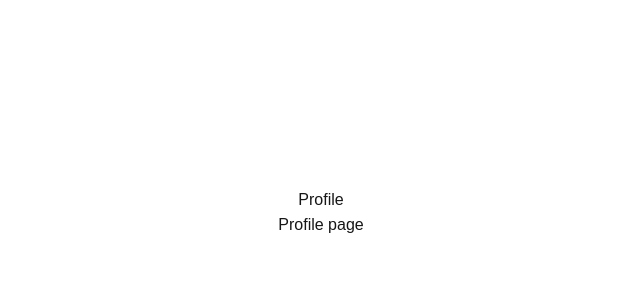
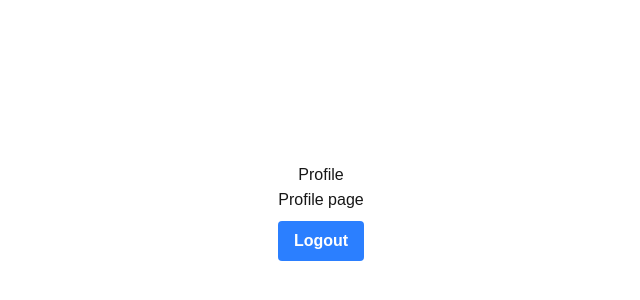
Before and after one commit to priyakishore921/auth-nextjs, a Next.js app: page /profile in a window 1280 px wide. Shown: the part 188-488 px from the top of the page, without its empty margins (319-959 px from the left). Built offline with nearby package versions, Linux system fonts and the light colour scheme.

Commit message:
logout implementation

```diff
--- /dev/null
+++ b/src/app/api/users/logout/route.js
@@ -0,0 +1,16 @@
+import { NextResponse } from "next/server";
+
+export async function GET() {
+  try {
+    // create a response which is capable of removing teh cookies
+    const response = NextResponse.json(
+      {
+        message: 'Logout successful',
+        success: true
+      });
+      response.cookies.set("token", "", { httpOnly: true, expires: new Date()});
+      return response;
+  }catch (err) {
+    return NextResponse.json({error: err.message}, { status: 500});
+  }
+}
--- a/src/app/profile/page.tsx
+++ b/src/app/profile/page.tsx
@@ -1,11 +1,29 @@
-import React from 'react';
+"use client";
+import axios from 'axios';
+import { useRouter } from 'next/navigation';
 
 const ProfilePage = () => {
+  const router = useRouter();
+
+  const logout = async () => {
+    try {
+      await axios("api/users/logout");
+      router.push('/login');
+    } catch(err: any) {
+      console.log(err.message);
+    }
+  }
+
   return (
     <div className='flex flex-col items-center justify-center min-h-screen py-2'>
       <h1>Profile</h1>
       <hr />
       <p>Profile page</p>
+      <hr />
+      <button
+        className='bg-blue-500 hover:bg-blue-700 text-white font-bold py-2 px-4 rounded mt-2'
+        onClick={logout}
+      >Logout</button>
     </div>
   );
 }
```
